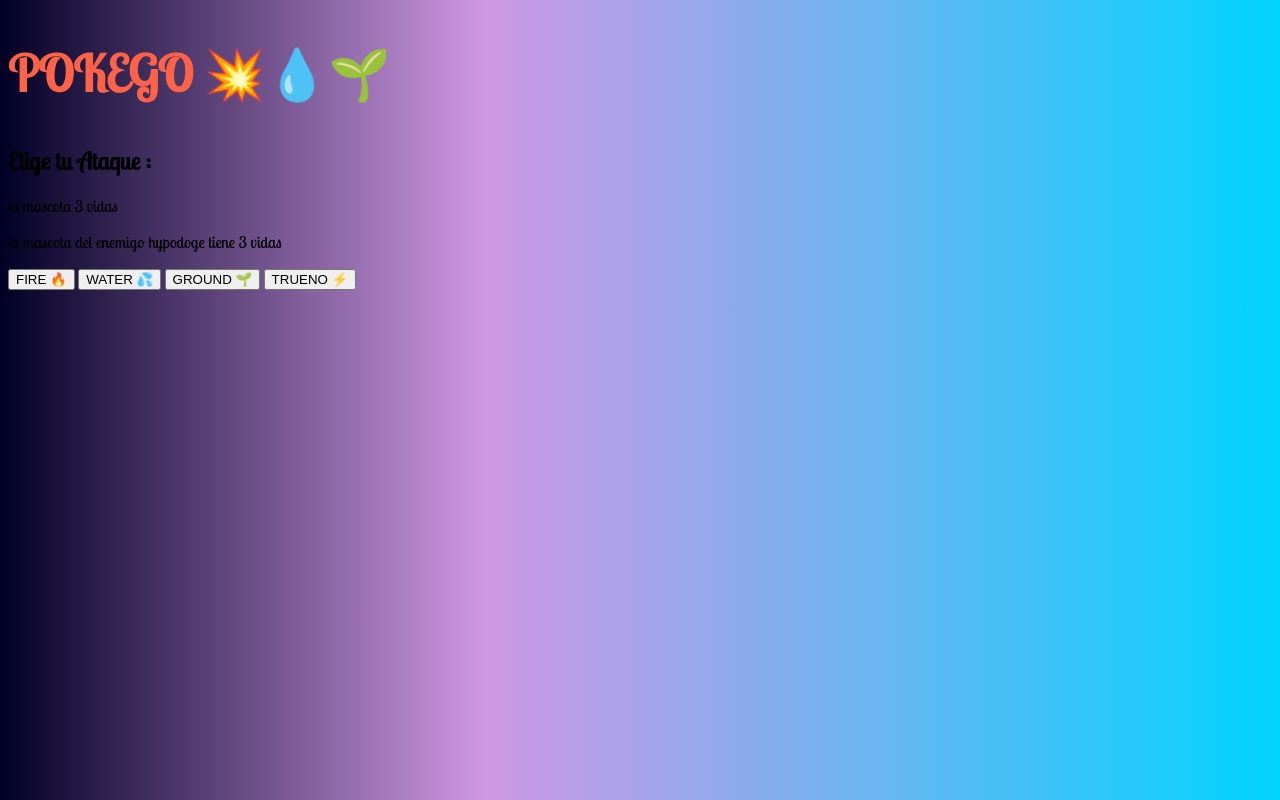
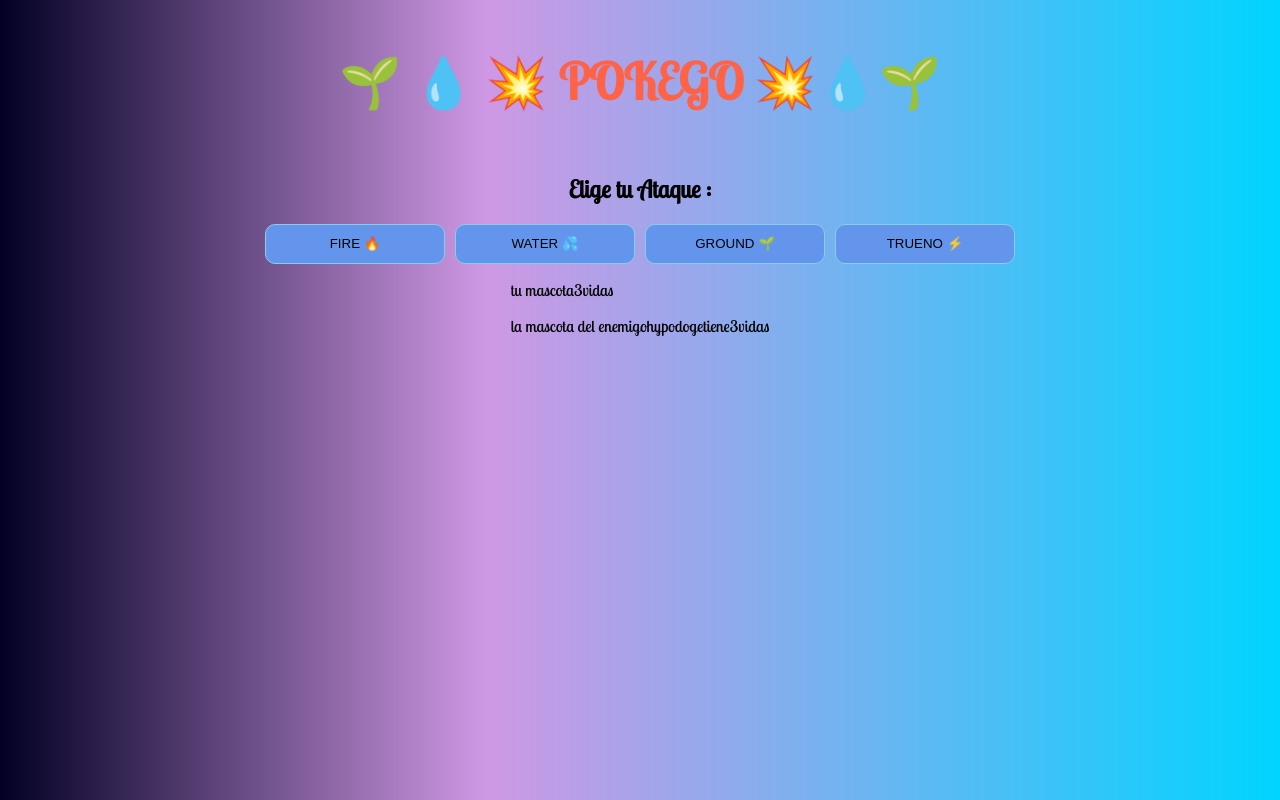
Before and after one commit to giovanyosorio/pokego, a plain HTML site: page pokego.html in a window 1280 px wide. Both pictures are taken after a click on the button "Selecccionar". Drawn offline with Linux system fonts and the light colour scheme; a web font is replaced by a local one.

Commit message:
layout titulos y ataques

```diff
--- a/js/script.js
+++ b/js/script.js
@@ -6,7 +6,7 @@ function seleccionarMascota() {
     seleccionarMascota.style.display="none"
 
     let seleccionarAtaque =document.getElementById("select_attack")
-    seleccionarAtaque.style.display="block"
+    seleccionarAtaque.style.display="flex"
 
     let hypodoge = document.getElementById("Hipodoge")
     let Capipeyo = document.getElementById("Capipeyo")
--- a/pokego.html
+++ b/pokego.html
@@ -13,63 +13,71 @@
 
     <body>
 
+        <section id="select-pet">
+            <h1 class="titulo">🌱 💧 💥 POKEGO 💥💧🌱</h1>
 
-    <section id="select-pet">
-        <h1 class= "titulo">🌱 💧 💥 POKEGO 💥💧🌱</h1>
-
-        <h2 class="subtitulo"> Elige tu mascota : </h2>
+            <h2 class="subtitulo">
+                Elige tu mascota :
+            </h2>
 
             <div class="tarjetas">
                 <label class="tarjeta-pokego" for="Hipodoge">
                     <p>Hipodoge</p>
                     <img src="assets/hipodoge.png" alt="Hipodoge">
                 </label>
-            <input type="radio" name="mascota" id="Hipodoge" >
+                <input type="radio" name="mascota" id="Hipodoge">
 
                 <label class="tarjeta-pokego" for="Capipeyo">
                     <p>Capipeyo</p>
                     <img src="assets/capipepo.png" alt="Capipeyo">
                 </label>
-            <input type="radio" name="mascota" id="Capipeyo" >
+                <input type="radio" name="mascota" id="Capipeyo">
 
                 <label class="tarjeta-pokego" for="Ratigueya">
                     <p>Ratigueya</p>
                     <img src="assets/ratigueya.png" alt="Ratigueya">
                 </label>
+                <input type="radio" name="mascota" id="Ratigueya">
+
+                <label class="tarjeta-pokego" for="Langostelvis">
+                    <p>Langostelvis</p>
+                    <img src="assets/ratigueya.png" alt="Langostelvis">
                 </label>
-            <input type="radio" name="mascota" id="Ratigueya" >
+                <input type="radio" name="mascota" id="Langostelvis">
 
-            <label class="tarjeta-pokego" for="Langostelvis">Langostelvis</label>
-            <input type="radio" name="mascota" id="Langostelvis" >
+                <label class="tarjeta-pokego" for="Tupacalma">
+                    <p>Hipodoge</p>
+                    <img src="assets/hipodoge.png" alt="Hipodoge">
+                </label>
+                <input type="radio" name="mascota" id="Tupacalma">
 
-            <label class="tarjeta-pokego" for="Tupacalma">Tupacalma</label>
-            <input type="radio" name="mascota" id="Tupacalma" >
-
-            <label class="tarjeta-pokego" for="Pydos">Pydos</label>
-            <input type="radio" name="mascota" id="Pydos" >
-
+                <label class="tarjeta-pokego" for="Pydos">
+                    <p>Hipodoge</p>
+                    <img src="assets/hipodoge.png" alt="Hipodoge">
+                </label>
+                <input type="radio" name="mascota" id="Pydos">
 
             </div>
-            <button id="btn-pet"> Selecccionar</button>
+            <button id="btn-pet">
+                Selecccionar</button>
 
         </section>
 
         <section id="select_attack">
 
-        <h1 class= "titulo">POKEGO 💥💧🌱</h1>
+            <h1 class="titulo">🌱 💧 💥 POKEGO 💥💧🌱</h1>
 
-        <h2> Elige tu Ataque : </h2>
+            <h2>
+                Elige tu Ataque :
+            </h2>
+            <div class="ataques">
+                <button id="btn-fire" class="btn_ataque">FIRE 🔥</button>
+                <button id="btn-water"  class="btn_ataque">WATER 💦</button>
+                <button id="btn-ground"  class="btn_ataque">GROUND 🌱</button>
+                <button id="btn-thunder"  class="btn_ataque">TRUENO ⚡</button>
+            </div>
 
-        <p> tu mascota <span id="mascota_jugador"> </span> <span id="vidas_jugador">3</span> vidas</p>
-        <p> la mascota del  enemigo <span id="mascota_enemigo"> </span>  tiene <span id="vidas_enemigo">3</span> vidas</p>
-
-        <p>
-            <button id="btn-fire">FIRE 🔥</button>
-            <button id="btn-water">WATER 💦</button>
-            <button id="btn-ground">GROUND 🌱</button>
-            <button id="btn-thunder">TRUENO ⚡</button>
-        </p>
-    </section>
+            <div>
 
                 <section id="mensajes">
                 </section>
@@ -77,6 +85,21 @@
                 <section id="reiniciar">
                     <button id="btn-restart">Reiniciar⛔</button>
                 </section>
+            </div>
+                    <div>
+                        <p>tu mascota<span id="mascota_jugador"></span><span id="vidas_jugador">3</span>vidas</p>
+                        <p>la mascota del enemigo<span id="mascota_enemigo"></span>tiene<span id="vidas_enemigo">3</span>vidas</p>
+                    </div>
+
+
+
+
+            </section>
+
+
+
+
+
     </body>
 
 </html>
--- a/styles.css
+++ b/styles.css
@@ -64,3 +64,24 @@ input {
     font-size: absolute;
 
 }
+
+#select_attack {
+    flex-direction: column;
+    align-items: center;
+}
+
+.btn_ataque{
+    background-color: cornflowerblue;
+    border-radius: 10px;
+    font-size: absolute;
+    width: 180px;
+    height: 40px;
+    border: 1px solid skyblue;
+    padding: 10px;
+    gap : 10px;
+}
+
+.ataques {
+    display: flex;
+    gap : 10px;
+}
```
Lines whose indentation alone changed are shown as unchanged.
